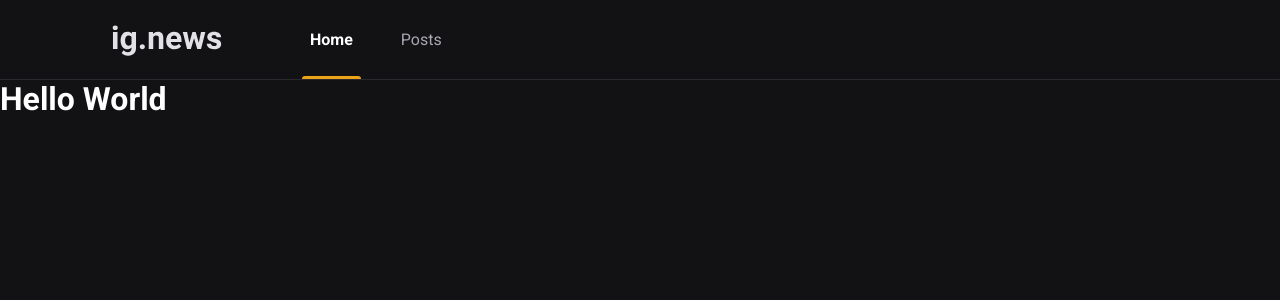
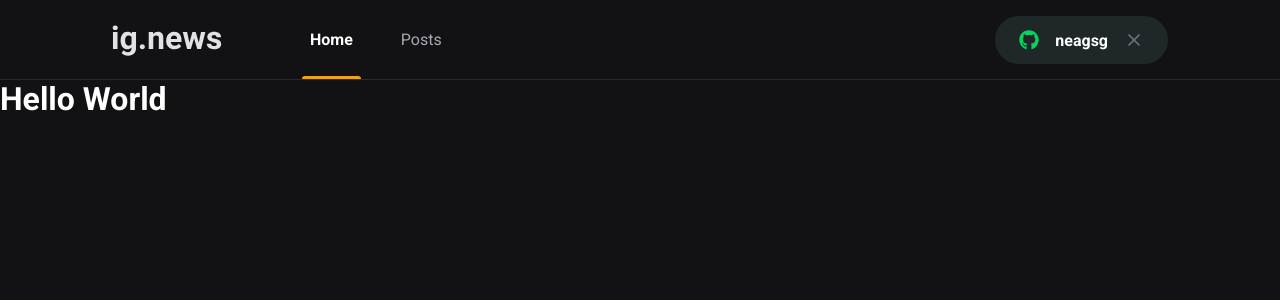
Before and after one commit to neagsg/ignews, a Next.js app: page / in a window 1280 px wide. Shown: the top 300 px of the page. Built offline with nearby package versions, Linux system fonts and the light colour scheme.

Commit message:
chore: add SignInButton component

```diff
--- a/package.json
+++ b/package.json
@@ -12,6 +12,7 @@
     "next": "12.1.0",
     "react": "17.0.2",
     "react-dom": "17.0.2",
+    "react-icons": "^4.3.1",
     "sass": "^1.49.8"
   },
   "devDependencies": {
--- a/src/components/Header/index.tsx
+++ b/src/components/Header/index.tsx
@@ -1,6 +1,7 @@
 import styles from './styles.module.scss'
 
 import LogoSvg from '../../public/images/logo.svg'
+import { SignInButton } from '../SignInButton'
 
 export function Header() {
   return (
@@ -12,6 +13,8 @@
           <a className={styles.active}>Home</a>
           <a>Posts</a>
         </nav>
+
+        <SignInButton />
       </div>
     </header>
   )
--- a/src/components/Header/styles.module.scss
+++ b/src/components/Header/styles.module.scss
@@ -51,4 +51,8 @@
       }
     }
   }
+
+  button {
+    margin-left: auto;
+  }
 }
--- /dev/null
+++ b/src/components/SignInButton/index.tsx
@@ -0,0 +1,27 @@
+import { FaGithub } from 'react-icons/fa'
+import { FiX } from 'react-icons/fi'
+
+import styles from './styles.module.scss'
+
+export function SignInButton() {
+  const isUserLoggedIn = true;
+
+  return isUserLoggedIn ? (
+    <button
+      type="button"
+      className={styles.signInButton}
+    >
+      <FaGithub color="#04d361" />
+      neagsg
+      <FiX color="#737380" className={styles.closeIcon} />
+    </button>
+  ) : (
+    <button
+      type="button"
+      className={styles.signInButton}
+    >
+      <FaGithub color="#eba417" />
+      Sign in with GitHub
+    </button>
+  )
+}
--- /dev/null
+++ b/src/components/SignInButton/styles.module.scss
@@ -0,0 +1,33 @@
+.signInButton {
+  height: 3rem;
+  border-radius: 3rem;
+  background: var(--gray-850);
+  border: 0;
+  padding: 0 1.5rem;
+
+  display: flex;
+  align-items: center;
+  justify-content: center;
+
+  color: var(--white);
+  font-weight: bold;
+
+  svg {
+    width: 20px;
+    height: 20px;
+  }
+
+  svg:first-child {
+    margin-right: 1rem;
+  }
+
+  svg.closeIcon {
+    margin-left: 1rem;
+  }
+
+  transition: filter 0.2s;
+
+  &:hover {
+    filter: brightness(0.8);
+  }
+}
```
Also changed, not shown: 1 other file (tests, documents, lock files or other folders).
